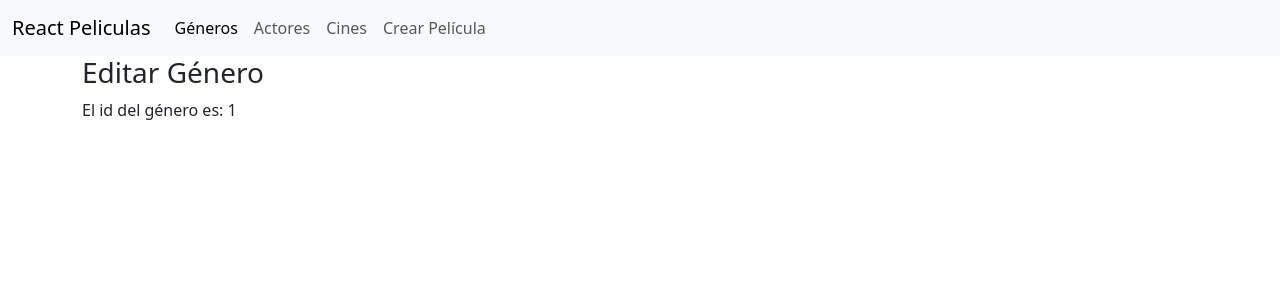
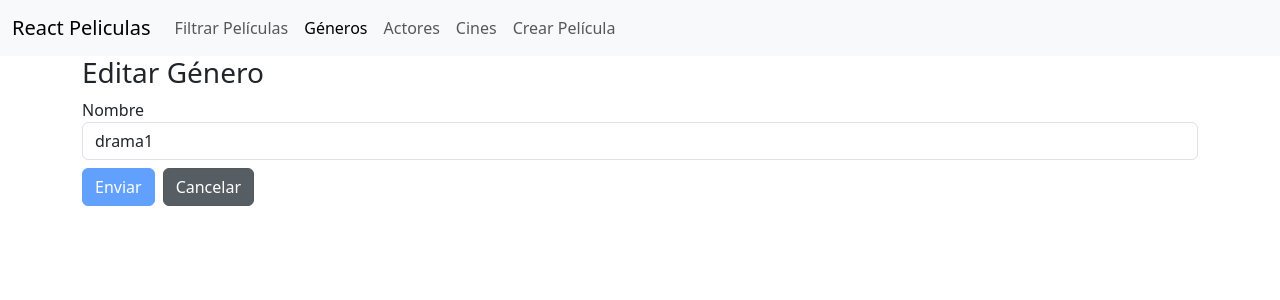
Before and after one commit to JazzielGod/React---ASP.NET-Core, a React (Vite) app in the folder react-peliculas/: page /generos/editar/1 in a window 1280 px wide. Shown: the top 300 px of the page. Built offline with nearby package versions, Linux system fonts and the light colour scheme.

Commit message:
Agregar funcionalidad de filtrado de películas y mejorar componentes de género; actualizar rutas y formularios

```diff
--- a/react-peliculas/src/AppRoutes.tsx
+++ b/react-peliculas/src/AppRoutes.tsx
@@ -12,6 +12,7 @@ import CrearCine from "./features/cines/componentes/CrearCine";
 import CrearPelicula from "./features/peliculas/componentes/CrearPelicula";
 import EditarPelicula from "./features/peliculas/componentes/EditarPelicula";
 import RutaNoEncontrada from "./componentes/RutaNoEncontrada";
+import FiltrarPeliculas from "./features/peliculas/componentes/FiltrarPeliculas";
 
 export default function AppRoutes() {
     return (
@@ -33,7 +34,11 @@ export default function AppRoutes() {
             <Route path="/peliculas/crear" element={<CrearPelicula />} />
             <Route path="/peliculas/editar/:id" element={<EditarPelicula />} />
 
+
+            <Route path="/peliculas/filtrar" element={<FiltrarPeliculas />} />
+
             <Route path="*" element={<RutaNoEncontrada />} />
+
 
 
 
--- a/react-peliculas/src/componentes/Boton.tsx
+++ b/react-peliculas/src/componentes/Boton.tsx
@@ -1,6 +1,7 @@
 export default function Boton(props: BotonProps) {
     return (
-        <button type={props.type ?? 'button'} className="btn btn-primary" onClick={props.onClick}
+        <button type={props.type ?? 'button'} className={props.className ?? 'btn btn-primary'}
+            onClick={props.onClick}
             disabled={props.disabled ?? false}>
             {props.children}
         </button>
@@ -11,5 +12,7 @@ interface BotonProps {
     children: React.ReactNode;
     onClick?(): void;
     type?: 'button' | 'submit' | 'reset';
-    disabled?: boolean;
+    disabled?: boolean,
+    className?: string;
+
 }
--- a/react-peliculas/src/componentes/Menu.tsx
+++ b/react-peliculas/src/componentes/Menu.tsx
@@ -9,6 +9,11 @@ export default function Menu(){
                 </NavLink>
                 <div className="collapse navbar-collapse">
                     <ul className="navbar-nav me-auto mb-2 mb-lg-0">
+                        <li className="nav-item">
+                            <NavLink to="/peliculas/filtrar" className="nav-link">
+                                Filtrar Películas
+                            </NavLink>
+                        </li>
                         <li className="nav-item">
                             <NavLink to="/generos" className="nav-link">
                                 Géneros
--- a/react-peliculas/src/features/generos/componentes/CrearGenero.tsx
+++ b/react-peliculas/src/features/generos/componentes/CrearGenero.tsx
@@ -1,50 +1,18 @@
-import { NavLink } from "react-router";
-import Boton from "../../../componentes/Boton";
-import { useForm, type SubmitHandler } from "react-hook-form";
-import { yupResolver } from "@hookform/resolvers/yup";
-import * as yup from "yup";
-import { primeraLetraMayuscula } from "../../../validaciones/Validaciones";
-
+import type { SubmitHandler } from "react-hook-form";
+import FormularioGenero from "./FormularioGenero";
+import type GeneroCreacion from "../modelos/GeneroCreacion.model";
 
 export default function CrearGenero() {
-    const {
-        register,
-        handleSubmit,
-        formState: { errors, isValid, isSubmitting }
-    } = useForm<FormType>({
-        resolver: yupResolver(reglasDeValidacion),
-        mode: "onChange"
-    });
-    const onSubmit: SubmitHandler<FormType> = async (data) => {
+
+    const onSubmit: SubmitHandler<GeneroCreacion> = async (data) => {
+        console.log("Creando datos de genero...");
         await new Promise(resolve => setTimeout(resolve, 2000));
         console.log(data);
     };
     return (
         <>
             <h3>Crear Género</h3>
-            <form onSubmit={handleSubmit(onSubmit)}>
-                <div className="form-group">
-                    <label htmlFor="nombre">Nombre</label>
-                    <input autoComplete="off" className="form-control" {...register("nombre")} />
-                    {errors.nombre && <p className="error">{errors.nombre.message}</p>}
-                </div>
-                <div className="mt-2">
-                    <Boton type="submit" disabled={!isValid || isSubmitting}>
-                        {isSubmitting ? "Enviando..." : "Enviar"}
-                    </Boton>
-                    <NavLink to="/generos" className="btn btn-secondary ms-2">
-                        Cancelar
-                    </NavLink>
-                </div>
-            </form>
+            <FormularioGenero onSubmit={onSubmit} />
         </>
     );
 }
-
-interface FormType {
-    nombre: string;
-}
-
-const reglasDeValidacion = yup.object().shape({
-    nombre: yup.string().required("El nombre es requerido").test(primeraLetraMayuscula())
-});
--- a/react-peliculas/src/features/generos/componentes/EditarGenero.tsx
+++ b/react-peliculas/src/features/generos/componentes/EditarGenero.tsx
@@ -1,11 +1,32 @@
+import { useEffect, useState } from "react";
 import { useParams } from "react-router";
+import FormularioGenero from "./FormularioGenero";
+import type { SubmitHandler } from "react-hook-form";
+import type GeneroCreacion from "../modelos/GeneroCreacion.model";
+import Cargando from "../../../componentes/Cargando";
 
 export default function EditarGenero() {
     const { id } = useParams();
+    const [modelo, setModelo] = useState<GeneroCreacion | undefined>(undefined);
+    useEffect(() => {
+        const timerId = setTimeout(() => {
+            setModelo({
+                nombre: "drama" + id
+            });
+        }, 1000);
+        return () => clearTimeout(timerId);
+    }, [id]);
+
+    const onSubmit: SubmitHandler<GeneroCreacion> = async (data) => {
+            console.log("Editando datos de genero...");
+            await new Promise(resolve => setTimeout(resolve, 2000));
+            console.log(data);
+    };
+
     return (
         <>
             <h3>Editar Género</h3>
-            <p>El id del género es: {id}</p>
+            {modelo ? <FormularioGenero modelo={modelo} onSubmit={onSubmit} /> : <Cargando />}
         </>
     );
 }
--- /dev/null
+++ b/react-peliculas/src/features/generos/componentes/FormularioGenero.tsx
@@ -0,0 +1,49 @@
+import { useForm, type SubmitHandler } from "react-hook-form";
+import type GeneroCreacion from "../modelos/GeneroCreacion.model";
+import * as yup from "yup";
+import { yupResolver } from "@hookform/resolvers/yup";
+import { NavLink } from "react-router";
+import Boton from "../../../componentes/Boton";
+import { primeraLetraMayuscula } from "../../../validaciones/Validaciones";
+
+export default function FormularioGenero(props: FormularioGeneroProps) {
+
+    const {
+            register,
+            handleSubmit,
+            formState: { errors, isValid, isSubmitting }
+        } = useForm<GeneroCreacion>({
+            resolver: yupResolver(reglasDeValidacion),
+            mode: "onChange",
+            defaultValues: props.modelo ?? {nombre: ""}
+        });
+
+    return (
+        <>
+            <form onSubmit={handleSubmit(props.onSubmit)}>
+                <div className="form-group">
+                    <label htmlFor="nombre">Nombre</label>
+                    <input autoComplete="off" className="form-control" {...register("nombre")} />
+                    {errors.nombre && <p className="error">{errors.nombre.message}</p>}
+                </div>
+                <div className="mt-2">
+                    <Boton type="submit" disabled={!isValid || isSubmitting}>
+                        {isSubmitting ? "Enviando..." : "Enviar"}
+                    </Boton>
+                    <NavLink to="/generos" className="btn btn-secondary ms-2">
+                        Cancelar
+                    </NavLink>
+                </div>
+            </form>
+        </>
+    )
+}
+
+interface FormularioGeneroProps{
+    modelo?: GeneroCreacion;
+    onSubmit: SubmitHandler<GeneroCreacion>
+}
+
+const reglasDeValidacion = yup.object().shape({
+    nombre: yup.string().required("El nombre es requerido").test(primeraLetraMayuscula())
+});
--- /dev/null
+++ b/react-peliculas/src/features/generos/modelos/Genero.model.ts
@@ -0,0 +1,4 @@
+export default interface Genero{
+    id: number;
+    nombre: string;
+}
--- /dev/null
+++ b/react-peliculas/src/features/generos/modelos/GeneroCreacion.model.ts
@@ -0,0 +1,3 @@
+export default interface GeneroCreacion{
+    nombre: string;
+}
--- /dev/null
+++ b/react-peliculas/src/features/peliculas/componentes/FiltrarPeliculas.tsx
@@ -0,0 +1,70 @@
+import { useForm, type SubmitHandler } from "react-hook-form";
+import Boton from "../../../componentes/Boton";
+
+export default function FiltrarPeliculas() {
+
+    const valorInicial: FormType = {
+        titulo: "",
+        generoId: 0,
+        proximosEstrenos: false,
+        enCines: false
+    };
+
+    const {register, handleSubmit,reset, formState: {isSubmitting}} = useForm<FormType>({
+        defaultValues: valorInicial
+    });
+
+    const onSubmit: SubmitHandler<FormType> = async (data) => {
+        console.log("Filtrando películas...");
+        await new Promise(resolve => setTimeout(resolve, 2000));
+        console.log(data);
+    }
+
+    const generos = [
+        {id: 1, nombre: "Drama"},
+        {id: 2, nombre: "Acción"},
+        {id: 3, nombre: "Comedia"}
+    ];
+    return (
+        <>
+            <h3>Filtro de Películas</h3>
+            <form onSubmit={handleSubmit(onSubmit)} className="row row-cols-lg-auto g-3 align-items-center">
+                <div className="col-12">
+                    <input id="titulo" className="form-control"
+                    {...register("titulo")} placeholder="Título de la película" autoComplete="off" />
+                </div>
+                <div className="col-12">
+                    <select className="form-select" {...register("generoId")}>
+                        <option value="0">Seleccione un género...</option>
+                        {generos.map(genero => <option key={genero.id} value={genero.id}>{genero.nombre}</option>)}
+                    </select>
+                </div>
+                <div className="col-12">
+                    <div className="form-check">
+                        <input type="checkbox" className="form-check-input" {...register("proximosEstrenos")} id="proximosEstrenos" />
+                        <label htmlFor="proximosEstrenos">Próximos estrenos</label>
+                    </div>
+                </div>
+                <div className="col-12">
+                    <div className="form-check">
+                        <input type="checkbox" className="form-check-input" {...register("enCines")} id="enCines" />
+                        <label htmlFor="enCines">En cines</label>
+                    </div>
+                </div>
+                <div className="col-12">
+                    <Boton disabled={isSubmitting} type="submit">{isSubmitting ? "Filtrando..." : "Enviar"}</Boton>
+                    <Boton onClick={() => reset()} className="btn btn-danger ms-2">Limpiar</Boton>
+                </div>
+
+            </form>
+        </>
+    )
+}
+
+interface FormType{
+    titulo: string;
+    generoId: number;
+    proximosEstrenos: boolean;
+    enCines: boolean;
+
+}
```
